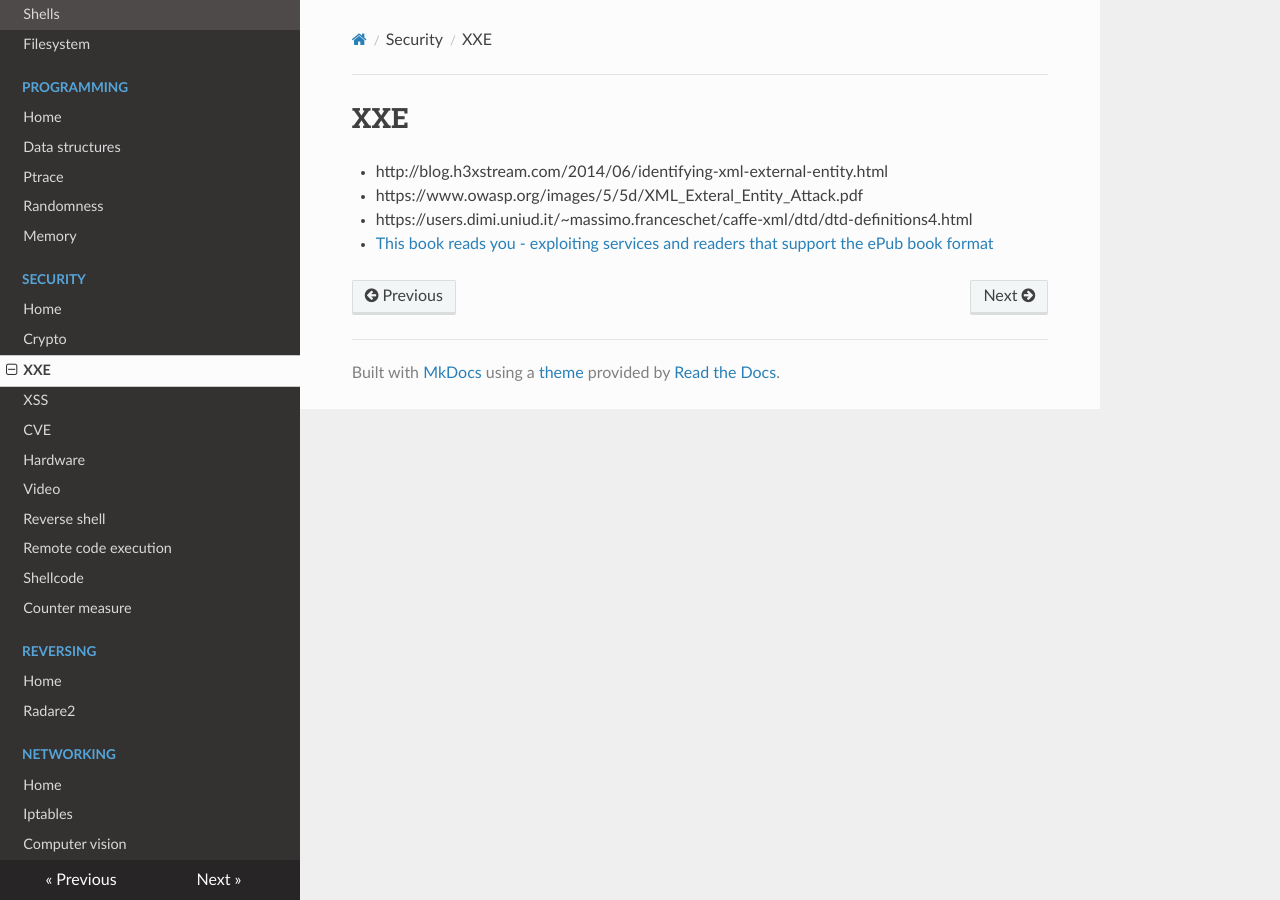
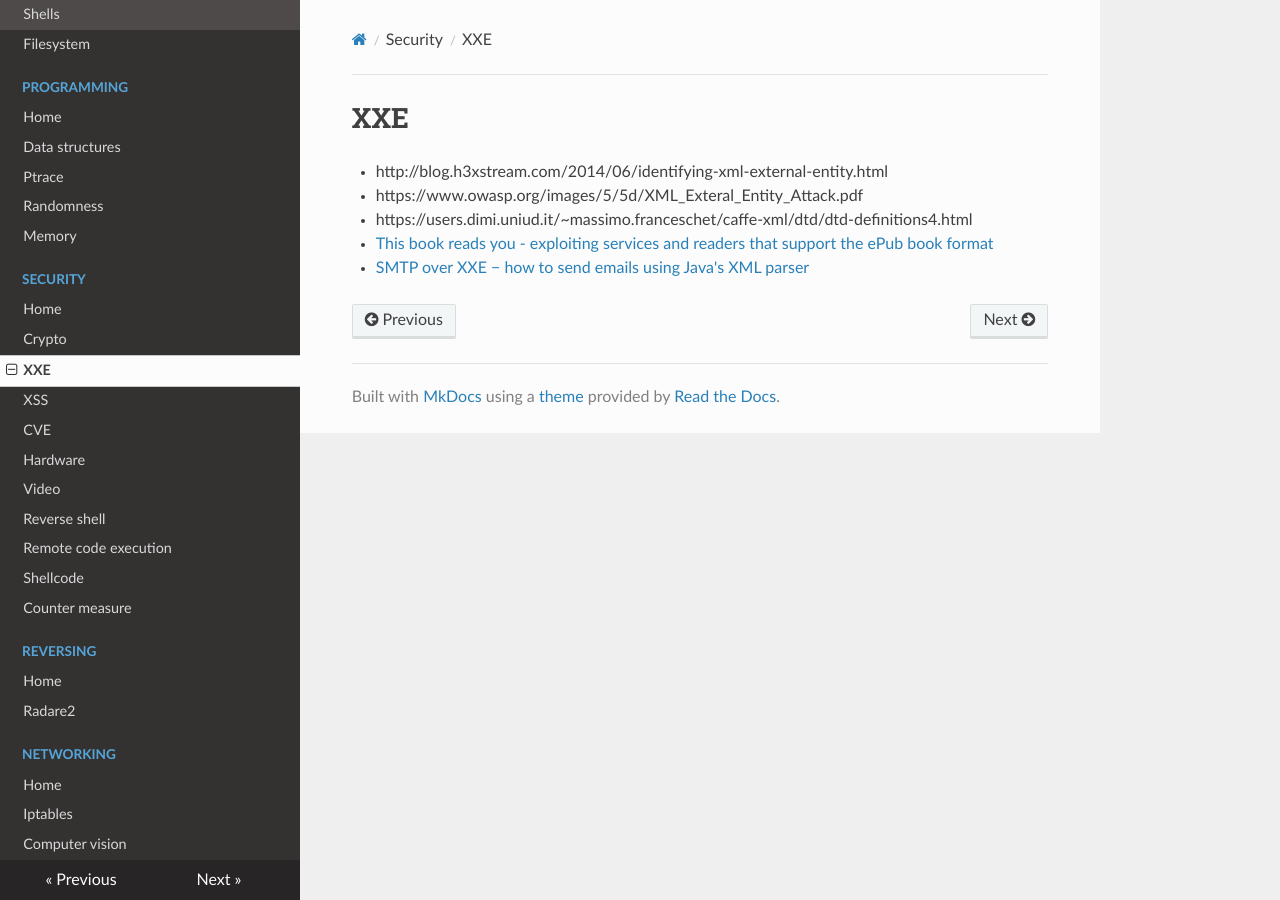
Before and after one commit to gipi/low-level, an MkDocs documentation site: the page built from docs/security/xxe.md, in a window 1280 px wide. Built offline with MkDocs 1.6.1, drawn with Linux system fonts in a browser that asks for light colours; nearby versions of some CDN libraries; old or Windows-style settings are respelled for this version of MkDocs.

Commit message:
Add link.

```diff
--- a/docs/security/xxe.md
+++ b/docs/security/xxe.md
@@ -4,3 +4,4 @@
  - https://www.owasp.org/images/5/5d/XML_Exteral_Entity_Attack.pdf
  - https://users.dimi.uniud.it/~massimo.franceschet/caffe-xml/dtd/dtd-definitions4.html
  - [This book reads you - exploiting services and readers that support the ePub book format](https://s1gnalcha0s.github.io/epub/2017/01/25/This-book-reads-you.html)
+ - [SMTP over XXE − how to send emails using Java's XML parser](https://shiftordie.de/blog/2017/02/18/smtp-over-xxe/)
```
